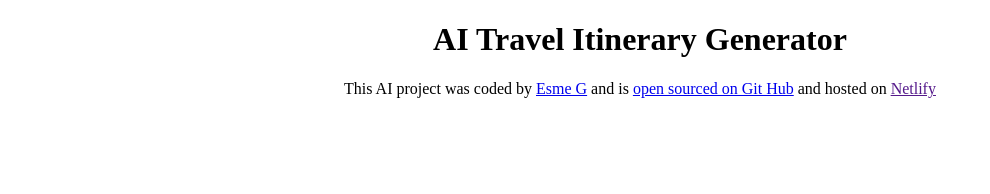
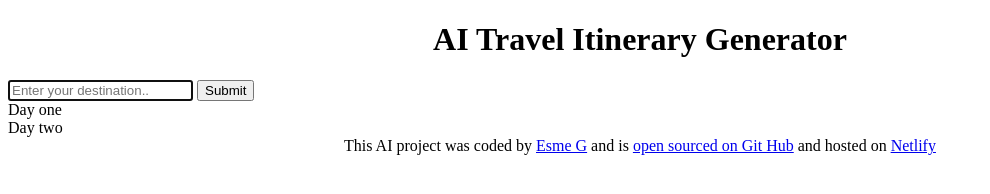
Before and after one commit to esmeG3/itinerary-generator, a plain HTML site: page index.html in a window 1280 px wide. Shown: the whole page, without its empty margins (0-990 px from the left). Drawn offline with Linux system fonts and the light colour scheme.

Commit message:
added basic html structure

```diff
--- a/index.html
+++ b/index.html
@@ -9,12 +9,26 @@
 <body>
     <h1> AI Travel Itinerary Generator</h1>
 
+<form>
+    <input type="text"
+    placeholder="Enter your destination.."
+    autofocus
+    required
+    />
+    <input type="submit"/>
+
+</form>
+<div>
+    Day one
+    <br />
+    Day two
+</div>
 
     <footer>
         This AI project was coded by
         <a href="https://github.com/esmeG3" target="_blank">Esme G</a> and is
         <a href="https://github.com/esmeG3/itinerary-generator" target="_blank">open sourced on Git Hub</a> and hosted on
-        <a href="" target="_blank">Netlify</a>
+        <a href="https://travelaigenerator.netlify.app/" target="_blank">Netlify</a>
     </footer>
     <script src="src/index.js"></script>
 </body>
```
